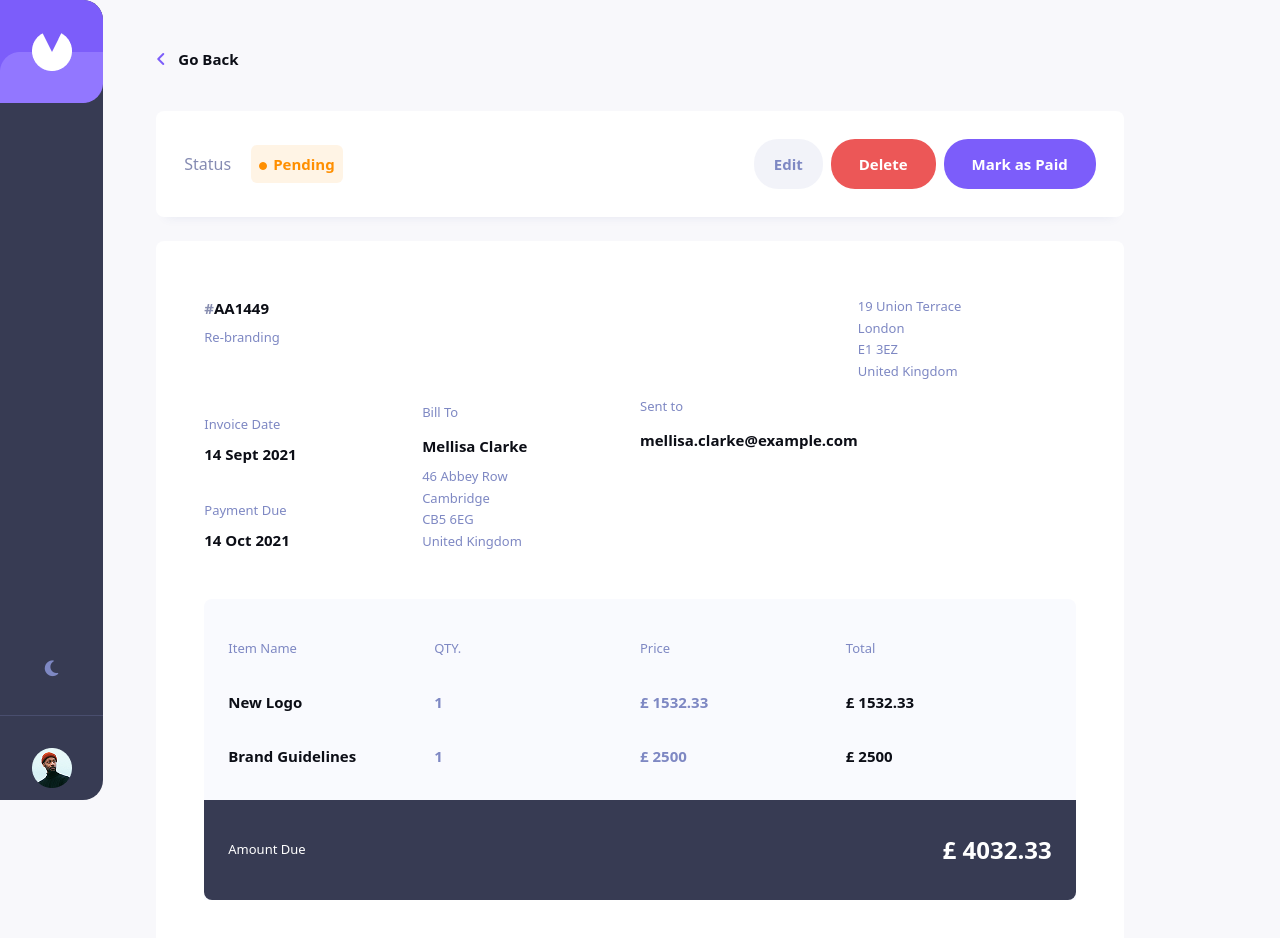
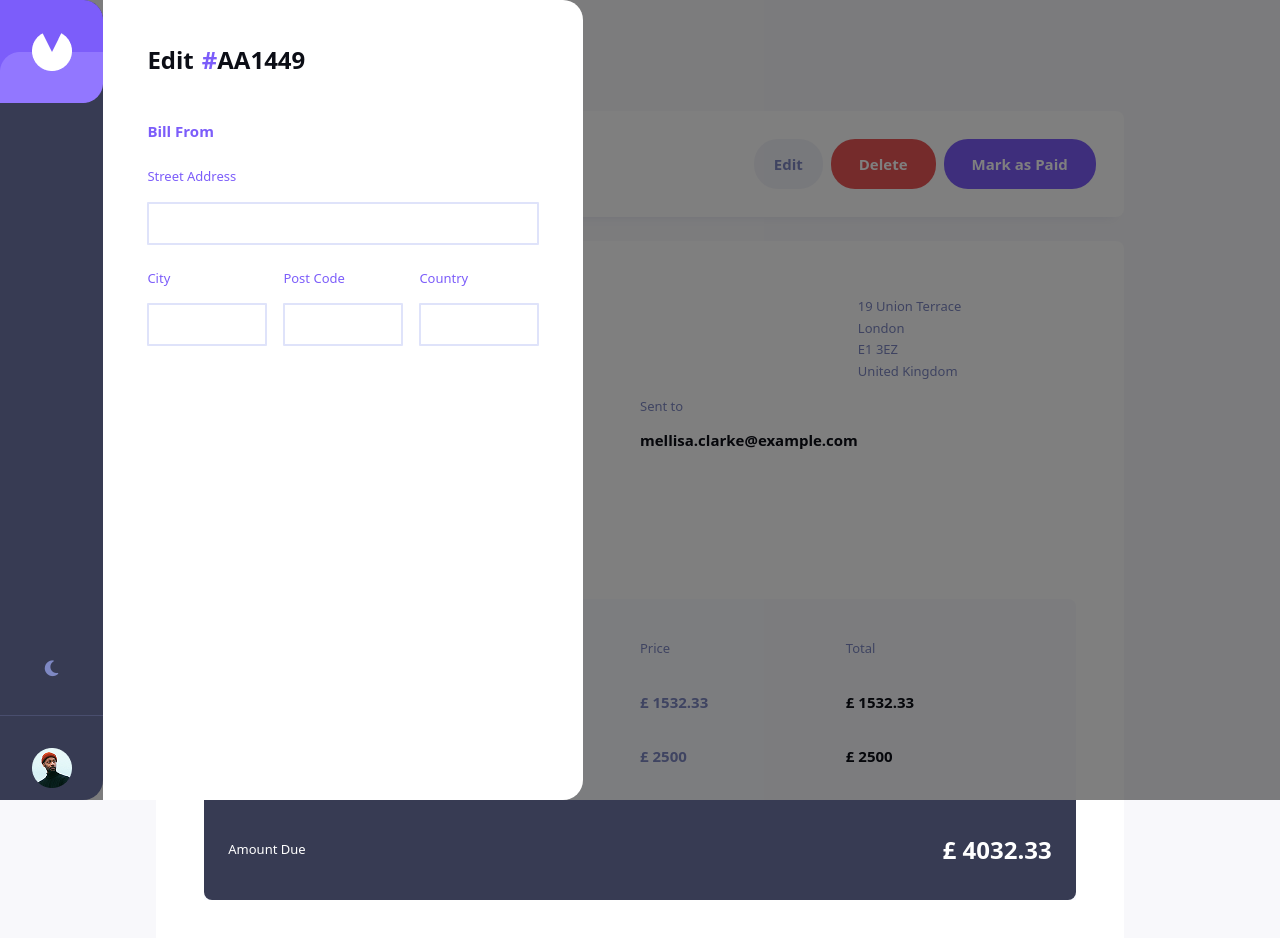
Before and after one commit to NwakanmaEmmanuel/invoice-management-app, a React (Vite) app: page /invoice/AA1449 in a window 1280 px wide. Both pictures are taken after a click on the button "Edit". Shown: the top 938 px of the page. Built offline with nearby package versions, Linux system fonts and the light colour scheme.

Commit message:
feat: implement InvoiceForm component and integrate with InvoiceDetails for editing invoices

```diff
--- a/src/App.jsx
+++ b/src/App.jsx
@@ -2,9 +2,14 @@ import Sidebar from './components/Sidebar'
 import InvoiceList from './components/InvoiceList'
 import InvoiceDetails from './components/InvoiceDetails'
 import { Routes, Route } from 'react-router-dom'
+import { useState } from 'react'
 
 
 export default function App() {
+
+  const [showForm, setShowForm] = useState(false)
+  const [selectedInvoice, setSelectedInvoice] = useState(null)
+
   return (
 
     <div className="flex min-h-screen justify-center  bg-[#F8F8FB] ">
@@ -12,7 +17,7 @@ export default function App() {
 
       <Routes>
         <Route path='/' element={<InvoiceList/>} />
-        <Route path='invoice/:id' element={<InvoiceDetails/>} />
+        <Route path='invoice/:id' element={<InvoiceDetails showForm={showForm} setShowForm={setShowForm} selectedInvoice={selectedInvoice} setSelectedInvoice={setSelectedInvoice}  />} />
       </Routes>
     </div>
 
--- a/src/components/InvoiceDetails.tsx
+++ b/src/components/InvoiceDetails.tsx
@@ -1,10 +1,21 @@
-import React from 'react'
 import { useParams } from 'react-router-dom';
 import invoices from '../data/invoice';
 import { formatDate } from '../utils/helpers';
 import { useNavigate } from 'react-router-dom';
+import InvoiceForm from './InvoiceForm';
+import { Invoice } from '../types/invoice';
 
-function InvoiceDetails() {
+
+type InvoiceDetailsProps = {
+  showForm: boolean;
+  setShowForm: React.Dispatch<React.SetStateAction<boolean>>;
+  selectedInvoice: Invoice | null;
+  setSelectedInvoice: React.Dispatch<
+    React.SetStateAction<Invoice | null>
+  >;
+};
+
+function InvoiceDetails( {showForm , setShowForm, selectedInvoice, setSelectedInvoice}: InvoiceDetailsProps) {
 
   const {id} = useParams()
  const invoice = invoices.find((inv) => inv.id === id);
@@ -20,7 +31,8 @@ function InvoiceDetails() {
   const navigate = useNavigate()
 
   return (
-    <div className='mt-12 '>
+    <div>
+    <div className='mt-12  relative'>
       <div className='flex items-center gap-3 cursor-pointer' onClick={ () => navigate(-1)}>
         <i className="fa-solid fa-angle-left font-extrabold  text-[#7C5DFA]"></i>
         <h1 className='text-[15px] text-[#0C0E16] font-bold'>Go Back</h1>
@@ -35,7 +47,12 @@ function InvoiceDetails() {
         </div>
 
         <div className='flex gap-2'>
-          <button className='bg-[#7E88C3]/10 font-bold text-[15px] rounded-3xl px-5 py-3 text-[#7E88C3] hover:bg-[#DFE3FA]'>Edit</button>
+          <button
+          onClick={() => {
+            setShowForm(true);
+            setSelectedInvoice(invoice);
+          }}
+          className='bg-[#7E88C3]/10 font-bold text-[15px] rounded-3xl px-5 py-3 text-[#7E88C3] hover:bg-[#DFE3FA]'>Edit</button>
           <button className='bg-[#EC5757] text-[15px] font-bold px-7 py-3.5 rounded-3xl text-white hover:bg-[#FF9797] '>Delete</button>
           <button className='bg-[#7C5DFA] text-[15px] font-bold px-7 py-3.5 text-white rounded-3xl hover:bg-[#9277FF]'>Mark as Paid</button>
         </div>
@@ -124,6 +141,9 @@ function InvoiceDetails() {
         </div>
       </div>
     </div>
+          {showForm && <InvoiceForm  invoice={selectedInvoice} setShowForm={setShowForm}/> }
+
+    </div>
 
   )
 }
--- /dev/null
+++ b/src/components/InvoiceForm.jsx
@@ -0,0 +1,38 @@
+import invoices from '../data/invoice';
+
+
+
+function InvoiceForm({invoice, setShowForm}) {
+  return (
+    <div className='fixed bottom-0 left-[1px] right-0 top-0 bg-black/50 z-50' onClick={() => setShowForm(false)}>
+      <div className='bg-[#FFFFFF] absolute top-0 left-[6.4rem] h-screen rounded-tr-[20px] rounded-br-[20px] w-[30rem] z-10 p-11          text-black '
+      onClick={(e) => e.stopPropagation()} >
+        <div className='flex gap-2 mb-11'>
+          <h1 className='text-2xl font-bold text-[#0C0E16]' >Edit </h1>
+          <p className='text-2xl font-bold text-[#0C0E16]'>
+            <span className='text-[#7C5DFA]'>#</span>{invoice.id} </p>
+        </div>
+
+        <div>
+          <p className='text-[#7C5DFA] text-[15px] font-bold mb-6 ' >Bill From</p>
+          <p className='text-[13px] text-[#7C5DFA] mb-4 font-medium' >Street Address</p>
+          <input type="text" className='w-full outline-none mb-6 border-[#DFE3FA] border-solid border-2 rounded-[1px] font-bold text-[15px] px-4 py-2' />
+
+          <div className='grid grid-cols-3 gap-4 mb-[-1px]'>
+            <p className='text-[13px] text-[#7C5DFA] mb-4 font-medium' >City</p>
+            <p className='text-[13px] text-[#7C5DFA] mb-4 font-medium' >Post Code</p>
+            <p className='text-[13px] text-[#7C5DFA] mb-4 font-medium' >Country</p>
+          </div>
+
+          <div className='grid grid-cols-3 gap-4 mb-8'>
+            <input type="text" className='w-full outline-none mb-6 font-bold text-[#0C0E16] border-[#DFE3FA] border-solid border-2 rounded-[1px]  text-[15px] px-4 py-2' />
+            <input type="text" className='w-full outline-none mb-6 font-bold text-[#0C0E16] border-[#DFE3FA] border-solid border-2 rounded-[1px]  text-[15px] px-4 py-2' />
+            <input type="text" className='w-full outline-none mb-6 font-bold text-[#0C0E16] border-[#DFE3FA] border-solid border-2 rounded-[1px]  text-[15px] px-4 py-2' />
+          </div>
+        </div>
+      </div>
+    </div>
+  )
+}
+
+export default InvoiceForm
--- a/src/components/Sidebar.tsx
+++ b/src/components/Sidebar.tsx
@@ -3,7 +3,7 @@ import profile from '../assets/Profile.png'
 
 function Sidebar() {
   return (
-    <div className="bg-[#373B53] flex flex-col justify-between fixed h-screen w-[103px] left-0 rounded-tr-[20px] rounded-br-[20px]">
+    <div className="bg-[#373B53] z-[999] flex flex-col justify-between fixed h-screen w-[103px] left-0 rounded-tr-[20px] rounded-br-[20px]">
       <img src={header} alt="" />
       <div className='flex flex-col items-center mb-3 gap-[32px]'>
         {/* <div className='h-2 w-3 bg-red-400'></div> */}
```
